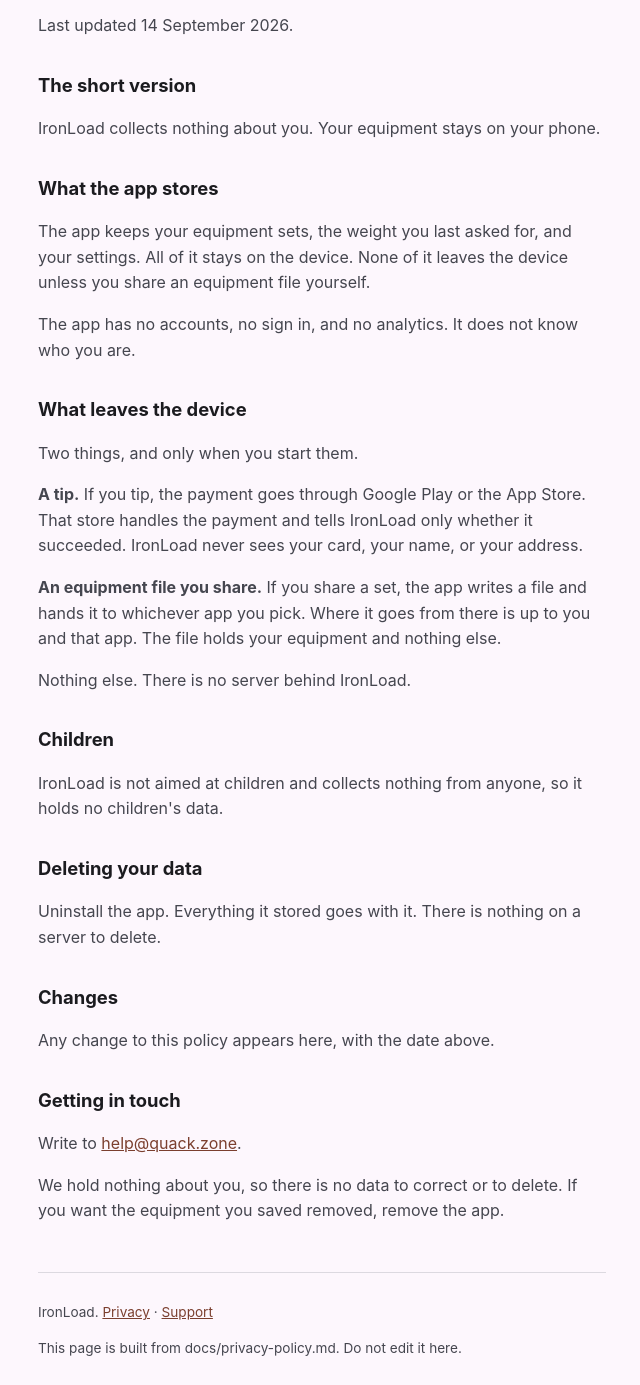
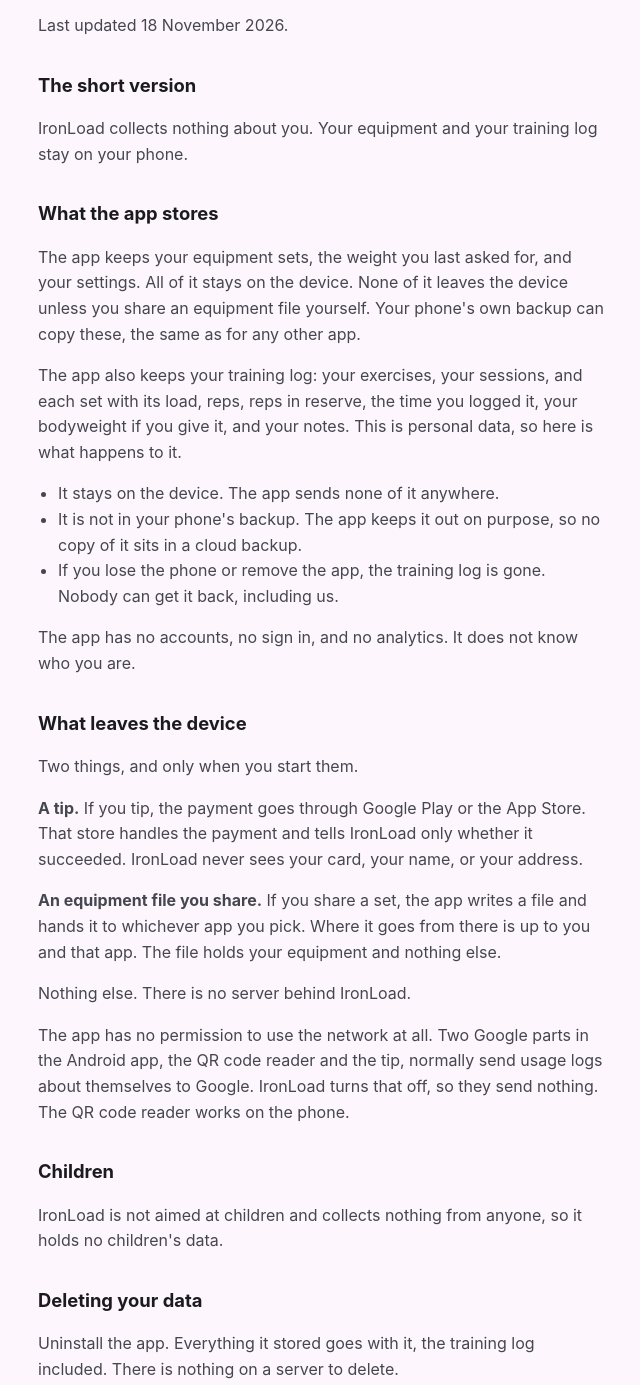
Before and after one commit to JoachimC/JoachimC.github.io, a plain HTML site: page ironload/privacy.html in a window 1280 px wide. Shown: the part 81-1466 px from the top of the page, without its empty margins (318-958 px from the left). Drawn offline with Linux system fonts and the light colour scheme.

Commit message:
Add the app's sign-in document and the current privacy policy

```diff
--- a/ironload/privacy.html
+++ b/ironload/privacy.html
@@ -30,26 +30,30 @@ footer { margin-top: 3rem; padding-top: 1rem; border-top: 1px solid var(--edge);
 </head>
 <body>
 <h1>IronLoad privacy policy</h1>
-<p>Last updated 14 September 2026.</p>
+<p>Last updated 18 November 2026.</p>
 <h2>The short version</h2>
-<p>IronLoad collects nothing about you. Your equipment stays on your phone.</p>
+<p>IronLoad collects nothing about you. Your equipment and your training log stay on your phone.</p>
 <h2>What the app stores</h2>
-<p>The app keeps your equipment sets, the weight you last asked for, and your settings. All of it stays on the device. None of it leaves the device unless you share an equipment file yourself.</p>
+<p>The app keeps your equipment sets, the weight you last asked for, and your settings. All of it stays on the device. None of it leaves the device unless you share an equipment file yourself. Your phone&#x27;s own backup can copy these, the same as for any other app.</p>
+<p>The app also keeps your training log: your exercises, your sessions, and each set with its load, reps, reps in reserve, the time you logged it, your bodyweight if you give it, and your notes. This is personal data, so here is what happens to it.</p>
+<ul><li>It stays on the device. The app sends none of it anywhere.</li><li>It is not in your phone&#x27;s backup. The app keeps it out on purpose, so no copy of it sits in a cloud backup.</li><li>If you lose the phone or remove the app, the training log is gone. Nobody can get it back, including us.</li></ul>
 <p>The app has no accounts, no sign in, and no analytics. It does not know who you are.</p>
 <h2>What leaves the device</h2>
 <p>Two things, and only when you start them.</p>
 <p><strong>A tip.</strong> If you tip, the payment goes through Google Play or the App Store. That store handles the payment and tells IronLoad only whether it succeeded. IronLoad never sees your card, your name, or your address.</p>
 <p><strong>An equipment file you share.</strong> If you share a set, the app writes a file and hands it to whichever app you pick. Where it goes from there is up to you and that app. The file holds your equipment and nothing else.</p>
 <p>Nothing else. There is no server behind IronLoad.</p>
+<p>The app has no permission to use the network at all. Two Google parts in the Android app, the QR code reader and the tip, normally send usage logs about themselves to Google. IronLoad turns that off, so they send nothing. The QR code reader works on the phone.</p>
 <h2>Children</h2>
 <p>IronLoad is not aimed at children and collects nothing from anyone, so it holds no children&#x27;s data.</p>
 <h2>Deleting your data</h2>
-<p>Uninstall the app. Everything it stored goes with it. There is nothing on a server to delete.</p>
+<p>Uninstall the app. Everything it stored goes with it, the training log included. There is nothing on a server to delete.</p>
 <h2>Changes</h2>
 <p>Any change to this policy appears here, with the date above.</p>
+<ul><li>18 November 2026: the app gained a training log. It stays on the device and is kept out of the phone&#x27;s backup.</li><li>18 November 2026: the Android app no longer lets Google&#x27;s QR code reader and billing parts send usage logs to Google, and it has no network permission.</li></ul>
 <h2>Getting in touch</h2>
 <p>Write to <a href="mailto:help@quack.zone">help@quack.zone</a>.</p>
-<p>We hold nothing about you, so there is no data to correct or to delete. If you want the equipment you saved removed, remove the app.</p>
+<p>We hold nothing about you, so there is no data to correct or to delete. If you want the equipment or the training log you saved removed, remove the app.</p>
 <footer>
 <p>IronLoad. <a href="privacy.html">Privacy</a> &middot;
 <a href="support.html">Support</a></p>
```
Also changed, not shown: ironload/oauth-client.json (added, +9 -0 lines).
